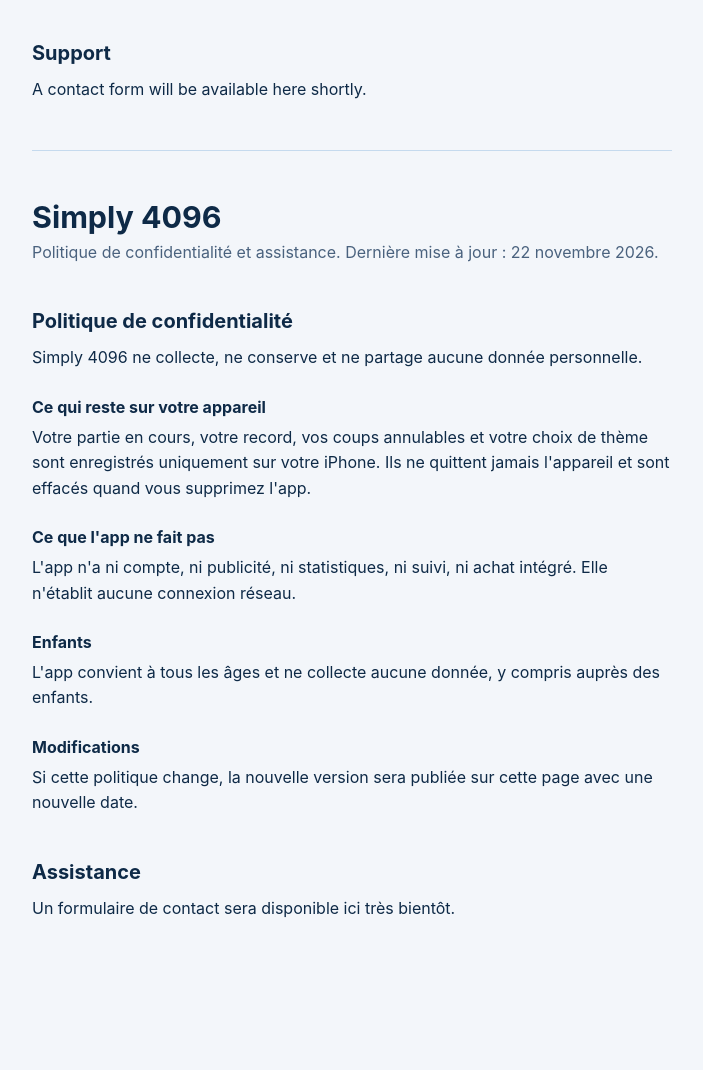
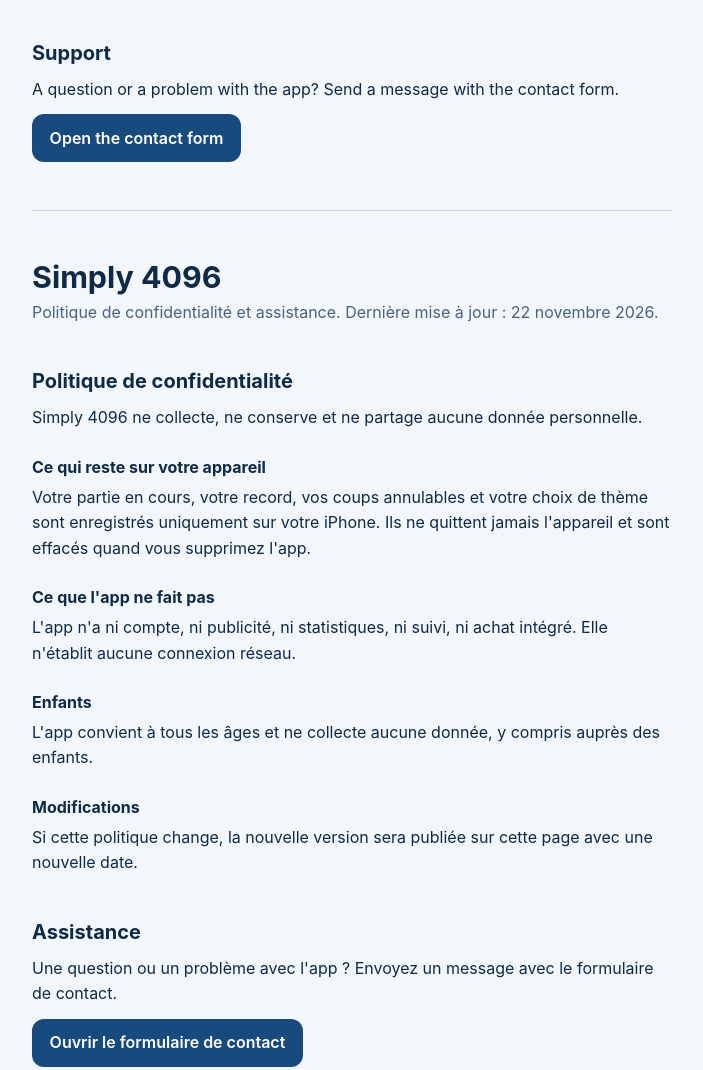
Before and after one commit to OlivierB83/simply4096, a plain HTML site: page index.html in a window 1280 px wide. Shown: the part 626-1696 px from the top of the page, without its empty margins (288-991 px from the left). Before the commit the page ends 1623 px from the top, so only its background shows below. Drawn offline with Linux system fonts and the light colour scheme.

Commit message:
Add the contact form link

```diff
--- a/index.html
+++ b/index.html
@@ -16,11 +16,14 @@
   h3 { font-size: 1rem; margin: 1.5rem 0 .25rem; }
   p { margin: 0 0 .75rem; }
   .muted { color: #4A627E; }
+  .button { display: inline-block; padding: .7rem 1.1rem; border-radius: 12px; background: #184A7D; color: #FFFFFF; font-weight: 600; text-decoration: none; }
+  .button:focus-visible { outline: 3px solid #5C93C8; outline-offset: 2px; }
   hr { border: 0; border-top: 1px solid #C5DAEE; margin: 3rem 0; }
   @media (prefers-color-scheme: dark) {
     body { background: #0B0B12; color: #E8EAF6; }
     .muted { color: #9AA0BD; }
     hr { border-top-color: #2A2A3D; }
+    .button { background: #5EEAD4; color: #0B0B12; }
   }
 </style>
 </head>
@@ -41,7 +44,8 @@
 <p>If this policy ever changes, the new version will be published on this page with a new date.</p>
 
 <h2>Support</h2>
-<p>A contact form will be available here shortly.</p>
+<p>A question or a problem with the app? Send a message with the contact form.</p>
+<p><a class="button" href="https://docs.google.com/forms/d/e/1FAIpQLSd0j6OQ09UdQZnTjprrUHaHYbA5Uk8Z-c9v831npVqgj9ZTxg/viewform">Open the contact form</a></p>
 
 <hr>
 
@@ -61,7 +65,8 @@
 <p>Si cette politique change, la nouvelle version sera publiée sur cette page avec une nouvelle date.</p>
 
 <h2>Assistance</h2>
-<p>Un formulaire de contact sera disponible ici très bientôt.</p>
+<p>Une question ou un problème avec l'app ? Envoyez un message avec le formulaire de contact.</p>
+<p><a class="button" href="https://docs.google.com/forms/d/e/1FAIpQLSd0j6OQ09UdQZnTjprrUHaHYbA5Uk8Z-c9v831npVqgj9ZTxg/viewform">Ouvrir le formulaire de contact</a></p>
 </div>
 
 </body>
```
